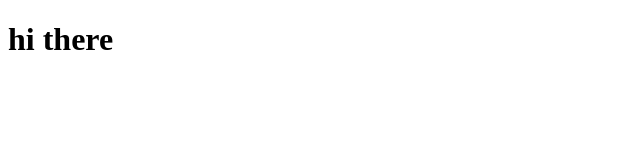
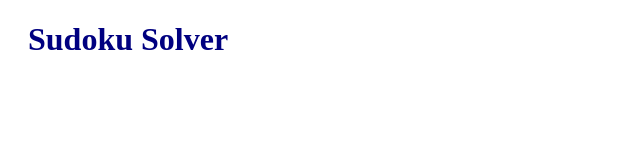
Before and after one commit to Jonasbaake1/Sudoku-solver, a plain HTML site: page index.html in a window 1280 px wide. Shown: the whole page, without its empty margins (0-640 px from the left). Drawn offline with nearby package versions, Linux system fonts and the light colour scheme.

Commit message:
add css and js files

```diff
--- /dev/null
+++ b/Style.css
@@ -0,0 +1,4 @@
+h1 {
+  color: navy;
+  margin-left: 20px;
+}
--- a/index.html
+++ b/index.html
@@ -1,9 +1,11 @@
 <!DOCTYPE html>
 <html>
 <head>
-  <title>Hi there</title>
+  <script src="https://ajax.googleapis.com/ajax/libs/jquery/3.2.1/jquery.min.js"></script>
+  <link rel="stylesheet" type="text/css" href="Style.css">
+  <title>Sudoku solver</title>
 </head>
 <body>
-  <h1>hi there</h1>
+  <h1> Sudoku Solver </h1>
 </body>
 </html>
```
Also changed, not shown: script.js (added).
